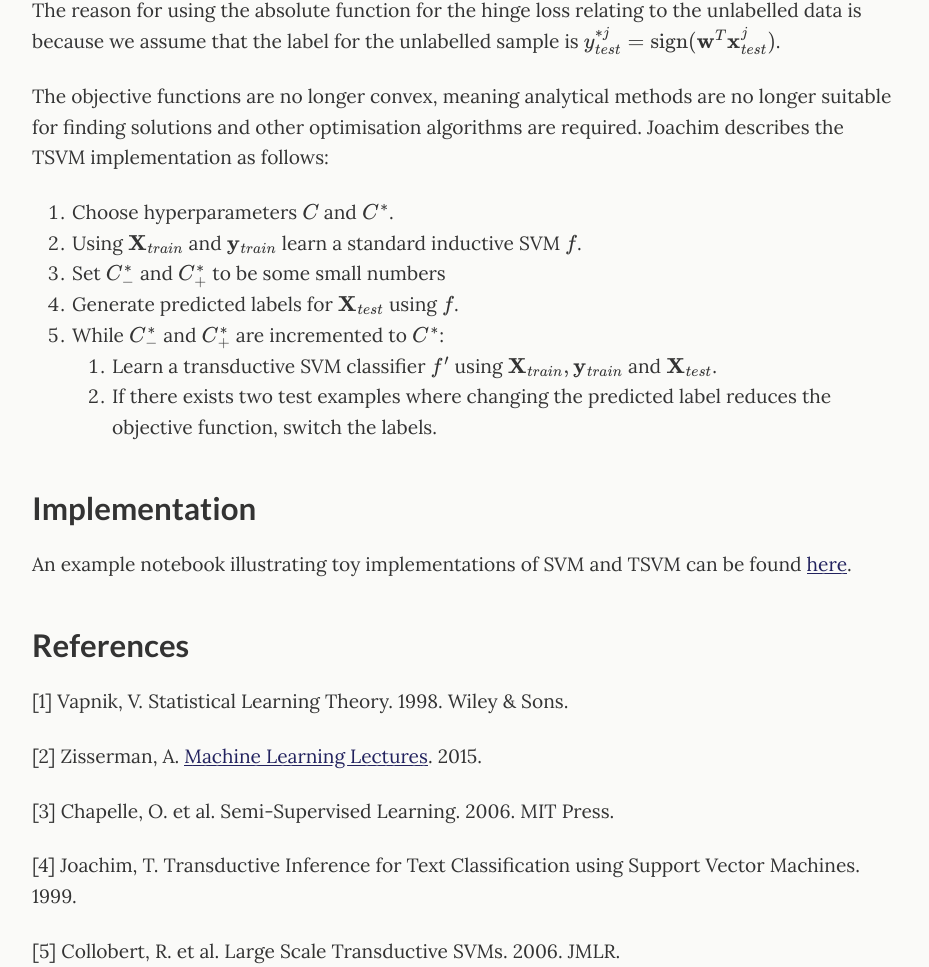
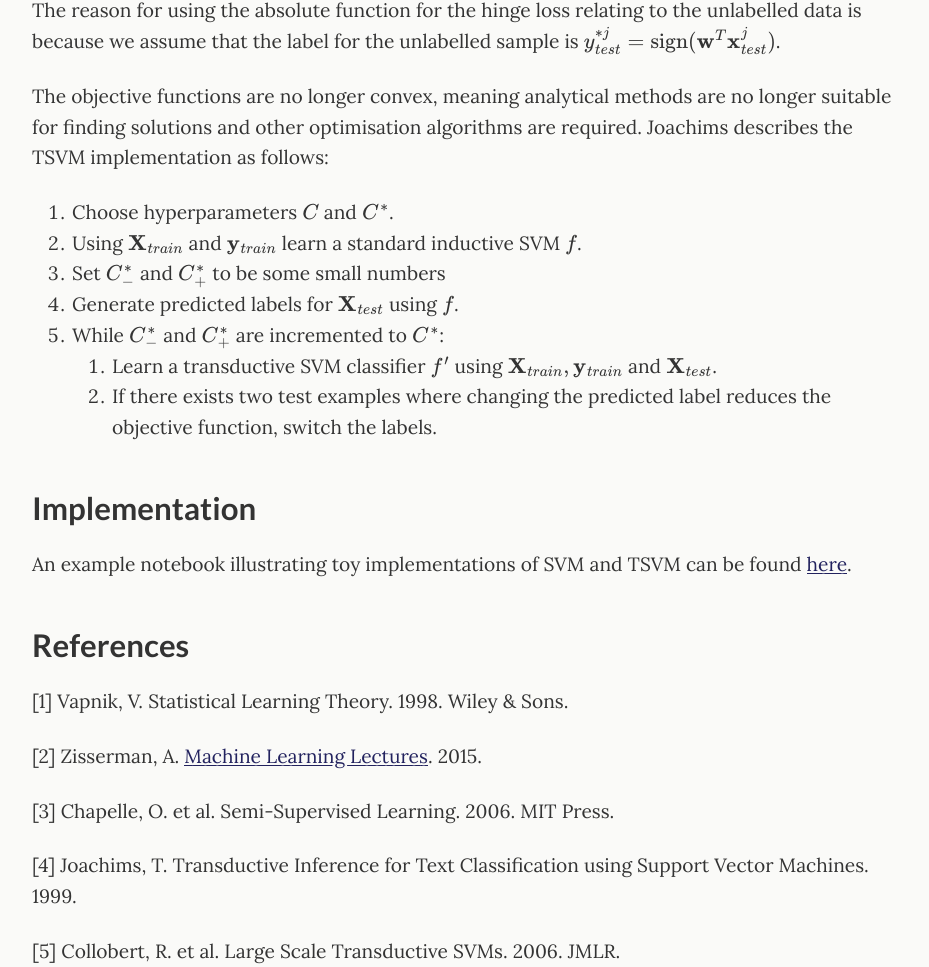
Before and after one commit to ktmai/ktmai.github.io, a Jekyll site: the page built from _posts/2019-11-11-transductive-svms.md, in a window 1280 px wide and 1400 px high, scrolled down 5006 px. Shown: the part 200-1167 px from the top of the window, without its empty margins (175-1104 px from the left). Built offline with Jekyll 4.4.1, drawn with Linux system fonts in a browser that asks for light colours; formulas are drawn with MathJax 3.

Commit message:
Update 2019-11-11-transductive-svms.md

```diff
--- a/_posts/2019-11-11-transductive-svms.md
+++ b/_posts/2019-11-11-transductive-svms.md
@@ -114,7 +114,7 @@ $$\underset{\textbf{w}}{\textrm{min}}\;\lvert\lvert\mathbf{w}\rvert\rvert^2 + C\
 
 The reason for using the absolute function for the hinge loss relating to the unlabelled data is because we assume that the label for the unlabelled sample is $y^{*j}_{test} = \textrm{sign}(\textbf{w}^T\textbf{x}^j\_{test})$.
 
-The objective functions are no longer convex, meaning analytical methods are no longer suitable for finding solutions and other optimisation algorithms are required. Joachim describes the TSVM implementation as follows:
+The objective functions are no longer convex, meaning analytical methods are no longer suitable for finding solutions and other optimisation algorithms are required. Joachims describes the TSVM implementation as follows:
 
 1. Choose hyperparameters $C$ and $C^*$.
 2. Using $\mathbf{X}\_{train}$ and $\mathbf{y}_{train}$ learn a standard inductive SVM $f$.
@@ -137,6 +137,6 @@ An example notebook illustrating toy implementations of SVM and TSVM can be foun
 
 \[3\] Chapelle, O. et al. Semi-Supervised Learning. 2006. MIT Press.
 
-\[4\] Joachim, T. Transductive Inference for Text Classification using Support Vector Machines. 1999.
+\[4\] Joachims, T. Transductive Inference for Text Classification using Support Vector Machines. 1999.
 
 \[5\] Collobert, R. et al. Large Scale Transductive SVMs. 2006. JMLR.
```
